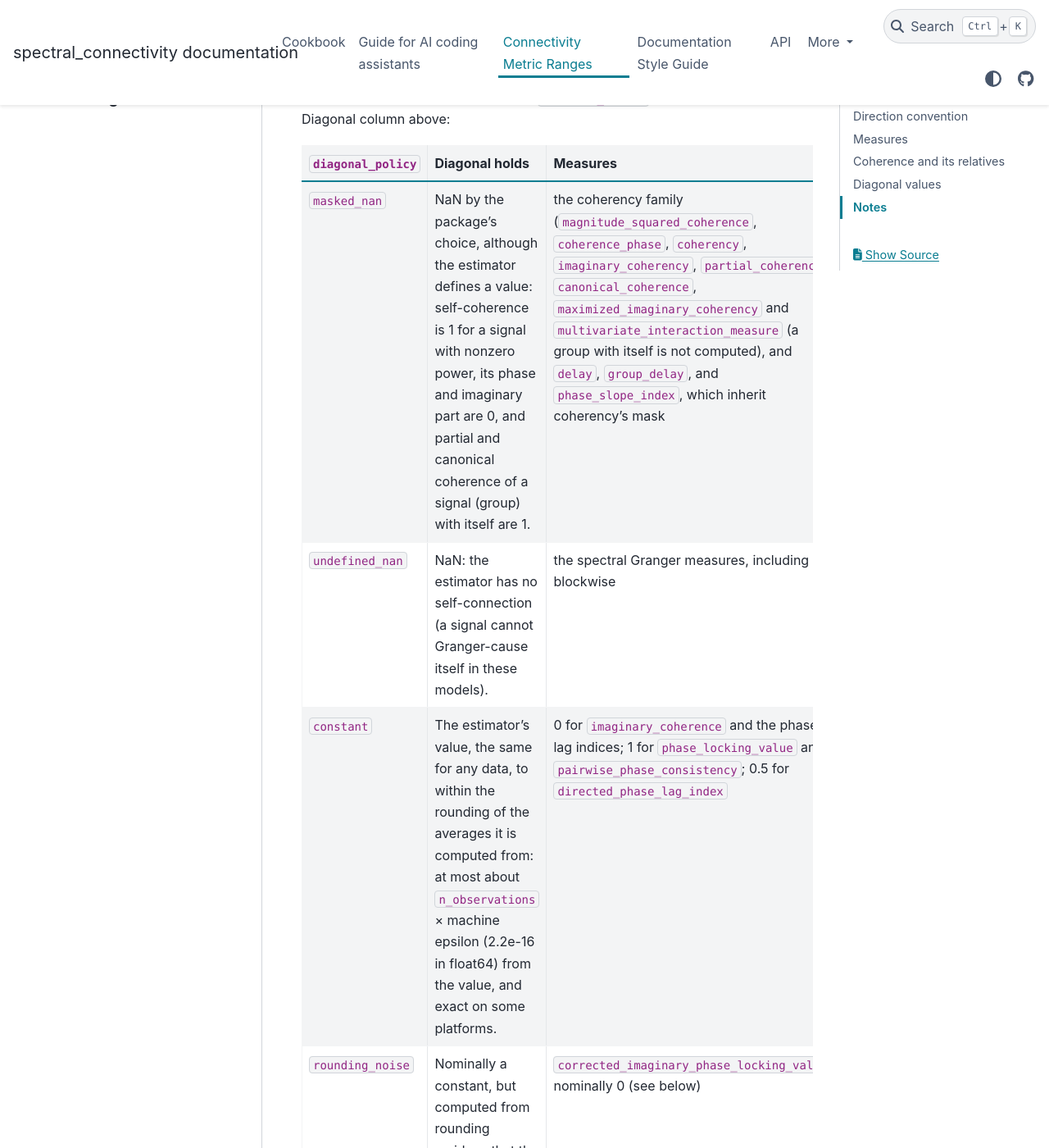
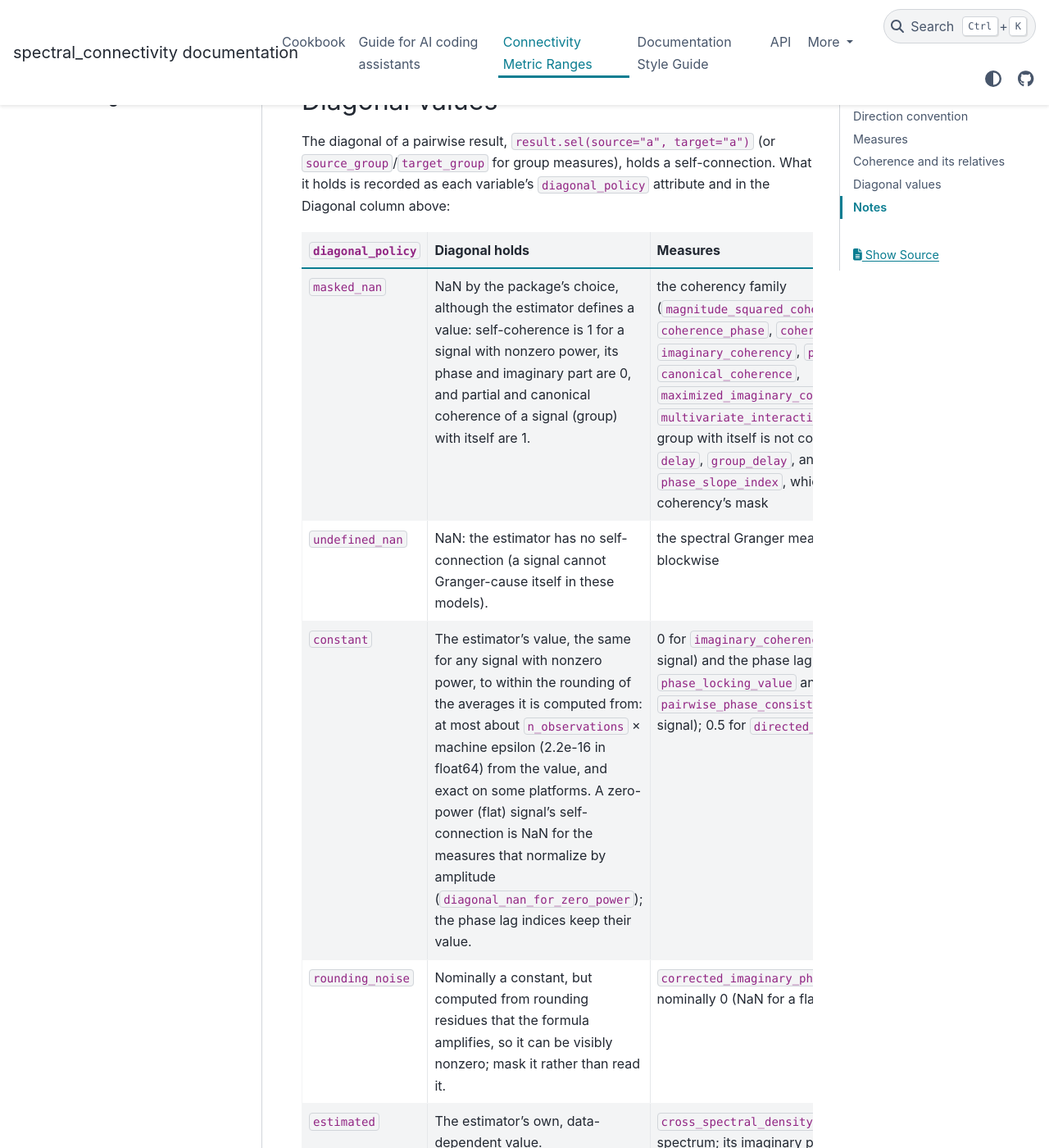
Before and after one commit to Eden-Kramer-Lab/spectral_connectivity, a Sphinx documentation site: the page built from docs/CONNECTIVITY_METRIC_RANGES.md, in a window 1280 px wide and 1400 px high, scrolled down 8019 px. Shown: the whole window at 82% size. Built offline with Sphinx 7.4.7 and the PyData theme 0.15.4, drawn with Linux system fonts in a browser that asks for light colours; pages that are not in the unit, such as notebooks, are missing from menus; the version number could not be read and is left out; some of the changed text lies outside the part shown.

Commit message:
Say that a flat signal's nominal diagonal can be NaN
The constant policy said a self-connection holds the same value for any
data, but imaginary_coherence, phase_locking_value,
pairwise_phase_consistency, and the corrected imaginary PLV normalize by
each signal's amplitude, so a zero-power (flat) signal's self-connection is
NaN, as all its entries are; the phase lag indices keep their constant. The
registry now records diagonal_nan_for_zero_power for those four, constant
means the same value for any signal with nonzero power, and MeasureInfo,
the generated table ("1 (NaN for a zero-power signal)"), the ranges page,
the imaginary_coherence and ciPLV docstrings, the cookbook, the assistant
guide, and the CHANGELOG say so. A flat-channel case pins, for every measure
with a nominal diagonal, that the flat signal's self-connection is NaN
exactly where the flag says and the other signals keep the value, and that
group_delay's correlation keeps its 1. No value changes.

Co-Authored-By: Claude Opus 5.5 <noreply@anthropic.com>

```diff
--- a/docs/CONNECTIVITY_METRIC_RANGES.md
+++ b/docs/CONNECTIVITY_METRIC_RANGES.md
@@ -27,18 +27,18 @@ the constant every diagonal entry has, to within rounding.
 | `coherence_phase` | [-π, π] | rad | NaN (masked) | Mean phase difference in radians. Positive (source=a, target=b) means a leads b. |
 | `debiased_squared_phase_lag_index` | [-1, 1] | 1 | 0 | Bias-corrected squared phase lag index. Negative values are finite-sample noise around zero, not negative coupling. Lower bound is -1 / (n_observations - 1). |
 | `debiased_squared_weighted_phase_lag_index` | [-1, 1] | 1 | 0 | Bias-corrected squared weighted phase lag index. Negative values are finite-sample noise around zero, not negative coupling. |
-| `imaginary_coherence` | [0, 1] | 1 | 0 | Magnitude of the imaginary part of coherency; blind to zero-lag coupling such as volume conduction. |
-| `pairwise_phase_consistency` | [-1, 1] | 1 | 1 | Bias-free estimate of the squared phase-locking value. Negative values are finite-sample noise around zero, not negative coupling. Lower bound is -1 / (n_observations - 1). |
+| `imaginary_coherence` | [0, 1] | 1 | 0 (NaN for a zero-power signal) | Magnitude of the imaginary part of coherency; blind to zero-lag coupling such as volume conduction. |
+| `pairwise_phase_consistency` | [-1, 1] | 1 | 1 (NaN for a zero-power signal) | Bias-free estimate of the squared phase-locking value. Negative values are finite-sample noise around zero, not negative coupling. Lower bound is -1 / (n_observations - 1). |
 | `pairwise_spectral_granger_prediction` | [0, ∞) | 1 | NaN (undefined) | Nonparametric spectral Granger causality from source to target: 0 is no directed influence; larger values mean more of the target's power is predicted by the source's past. Not conditioned on other signals. |
 | `phase_lag_index` | [-1, 1] | 1 | 0 | Signed asymmetry of the phase-difference distribution; blind to zero-lag coupling. Take the absolute value for the unsigned index. Positive (source=a, target=b) means a leads b. |
-| `phase_locking_value` | [0, 1] | 1 | 1 | Consistency of the phase difference across trials and tapers, ignoring amplitude: 0 is random, 1 is constant. Biased upward with few observations. |
+| `phase_locking_value` | [0, 1] | 1 | 1 (NaN for a zero-power signal) | Consistency of the phase difference across trials and tapers, ignoring amplitude: 0 is random, 1 is constant. Biased upward with few observations. |
 | `power` | [0, ∞) | (input units)^2/Hz | none | One-sided power spectral density of each signal. |
 | `weighted_phase_lag_index` | [-1, 1] | 1 | 0 | Phase lag index weighted by the magnitude of the imaginary cross-spectrum; less sensitive to noise than the unweighted index. Positive (source=a, target=b) means a leads b. |
 | `coherency` | \|z\| in [0, 1] | 1 | NaN (masked) | Complex coherency: its squared magnitude is magnitude_squared_coherence and its angle is coherence_phase. A positive angle at (source=a, target=b) means a leads b. |
 | `cross_spectral_density` | \|z\| in [0, ∞) | (input units)^2/Hz | estimated | Complex, Hermitian cross-spectrum; unnormalized, so it scales with signal power. Use coherency for a normalized version. |
 | `imaginary_coherency` | [-1, 1] | 1 | NaN (masked) | Signed imaginary part of coherency; blind to zero-lag coupling. Positive (source=a, target=b) means a leads b. |
 | `partial_coherence` | [0, 1] | 1 | NaN (masked) | Magnitude-squared coherence after removing the linear influence of every other signal; near 0 for pairs coupled only through other signals. |
-| `corrected_imaginary_phase_locking_value` | [0, 1] | 1 | 0, plus rounding noise | Phase locking with zero- and pi-lag contributions removed; insensitive to volume conduction. |
+| `corrected_imaginary_phase_locking_value` | [0, 1] | 1 | 0, plus rounding noise (NaN for a zero-power signal) | Phase locking with zero- and pi-lag contributions removed; insensitive to volume conduction. |
 | `directed_phase_lag_index` | [0, 1] | 1 | 0.5 | Above 0.5, the source phase-leads the target; below 0.5 it lags; 0.5 is no preferred direction. |
 | `subset_pairwise_spectral_granger_prediction` | [0, ∞) | 1 | NaN (undefined) | pairwise_spectral_granger_prediction for only the requested pairs; other entries are NaN. |
 | `conditional_spectral_granger_prediction` | [0, ∞) | 1 | NaN (undefined) | Spectral Granger causality from source to target conditioned on every other signal, removing influence relayed through observed signals. |
@@ -115,8 +115,8 @@ the Diagonal column above:
 |---|---|---|
 | `masked_nan` | NaN by the package's choice, although the estimator defines a value: self-coherence is 1 for a signal with nonzero power, its phase and imaginary part are 0, and partial and canonical coherence of a signal (group) with itself are 1. | the coherency family (`magnitude_squared_coherence`, `coherence_phase`, `coherency`, `imaginary_coherency`, `partial_coherence`), `canonical_coherence`, `maximized_imaginary_coherency` and `multivariate_interaction_measure` (a group with itself is not computed), and `delay`, `group_delay`, and `phase_slope_index`, which inherit coherency's mask |
 | `undefined_nan` | NaN: the estimator has no self-connection (a signal cannot Granger-cause itself in these models). | the spectral Granger measures, including blockwise |
-| `constant` | The estimator's value, the same for any data, to within the rounding of the averages it is computed from: at most about `n_observations` × machine epsilon (2.2e-16 in float64) from the value, and exact on some platforms. | 0 for `imaginary_coherence` and the phase lag indices; 1 for `phase_locking_value` and `pairwise_phase_consistency`; 0.5 for `directed_phase_lag_index` |
-| `rounding_noise` | Nominally a constant, but computed from rounding residues that the formula amplifies, so it can be visibly nonzero; mask it rather than read it. | `corrected_imaginary_phase_locking_value`, nominally 0 (see below) |
+| `constant` | The estimator's value, the same for any signal with nonzero power, to within the rounding of the averages it is computed from: at most about `n_observations` × machine epsilon (2.2e-16 in float64) from the value, and exact on some platforms. A zero-power (flat) signal's self-connection is NaN for the measures that normalize by amplitude (`diagonal_nan_for_zero_power`); the phase lag indices keep their value. | 0 for `imaginary_coherence` (NaN for a flat signal) and the phase lag indices; 1 for `phase_locking_value` and `pairwise_phase_consistency` (NaN for a flat signal); 0.5 for `directed_phase_lag_index` |
+| `rounding_noise` | Nominally a constant, but computed from rounding residues that the formula amplifies, so it can be visibly nonzero; mask it rather than read it. | `corrected_imaginary_phase_locking_value`, nominally 0 (NaN for a flat signal; see below) |
 | `estimated` | The estimator's own, data-dependent value. | `cross_spectral_density` (the power spectrum; its imaginary part is zero to within rounding) and the transfer-function measures (each signal's self-transfer) |
 | `not_applicable` | No self-connection entries. | `power`, `global_coherence`, and the component measures, whose connections pair different groups |
 
--- a/docs/generate_measure_table.py
+++ b/docs/generate_measure_table.py
@@ -37,10 +37,11 @@ def _range(lower: float, upper: float, is_complex: bool) -> str:
     return f"\\|z\\| in {interval}" if is_complex else interval
 
 
-def _diagonal(policy: str, value: float | None) -> str:
-    if policy == "rounding_noise":
-        return f"{value:g}, plus rounding noise"
-    return _DIAGONALS[policy] if value is None else f"{value:g}"
+def _diagonal(policy: str, value: float | None, nan_for_zero_power: bool) -> str:
+    if value is None:
+        return _DIAGONALS[policy]
+    text = f"{value:g}, plus rounding noise" if policy == "rounding_noise" else f"{value:g}"
+    return f"{text} (NaN for a zero-power signal)" if nan_for_zero_power else text
 
 
 def _meaning(interpretation: str, sign_convention: str | None) -> str:
@@ -57,7 +58,7 @@ def measure_table() -> str:
         f"| `{measure.name}` "
         f"| {_range(*measure.value_range, measure.is_complex)} "
         f"| {measure.units} "
-        f"| {_diagonal(measure.diagonal_policy, measure.diagonal_value)} "
+        f"| {_diagonal(measure.diagonal_policy, measure.diagonal_value, measure.diagonal_nan_for_zero_power)} "
         f"| {_meaning(measure.interpretation, measure.sign_convention)} |"
         for measure in list_measures()
     )
```
Also changed, not shown: CHANGELOG.md (+3 -2 lines), docs/cookbook.md (+3 -1 lines), docs/llm_guide.md (+2 -1 lines), 4 other files.
